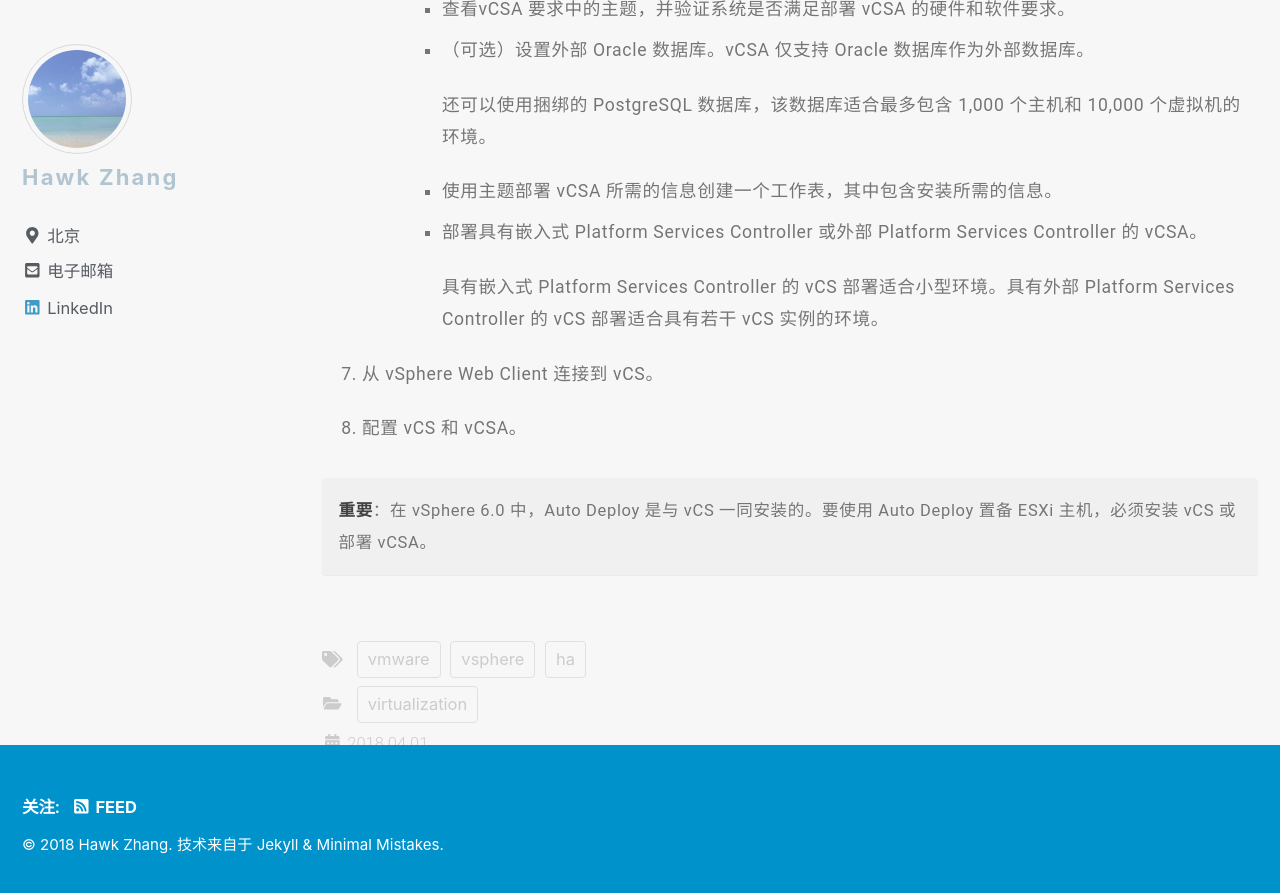
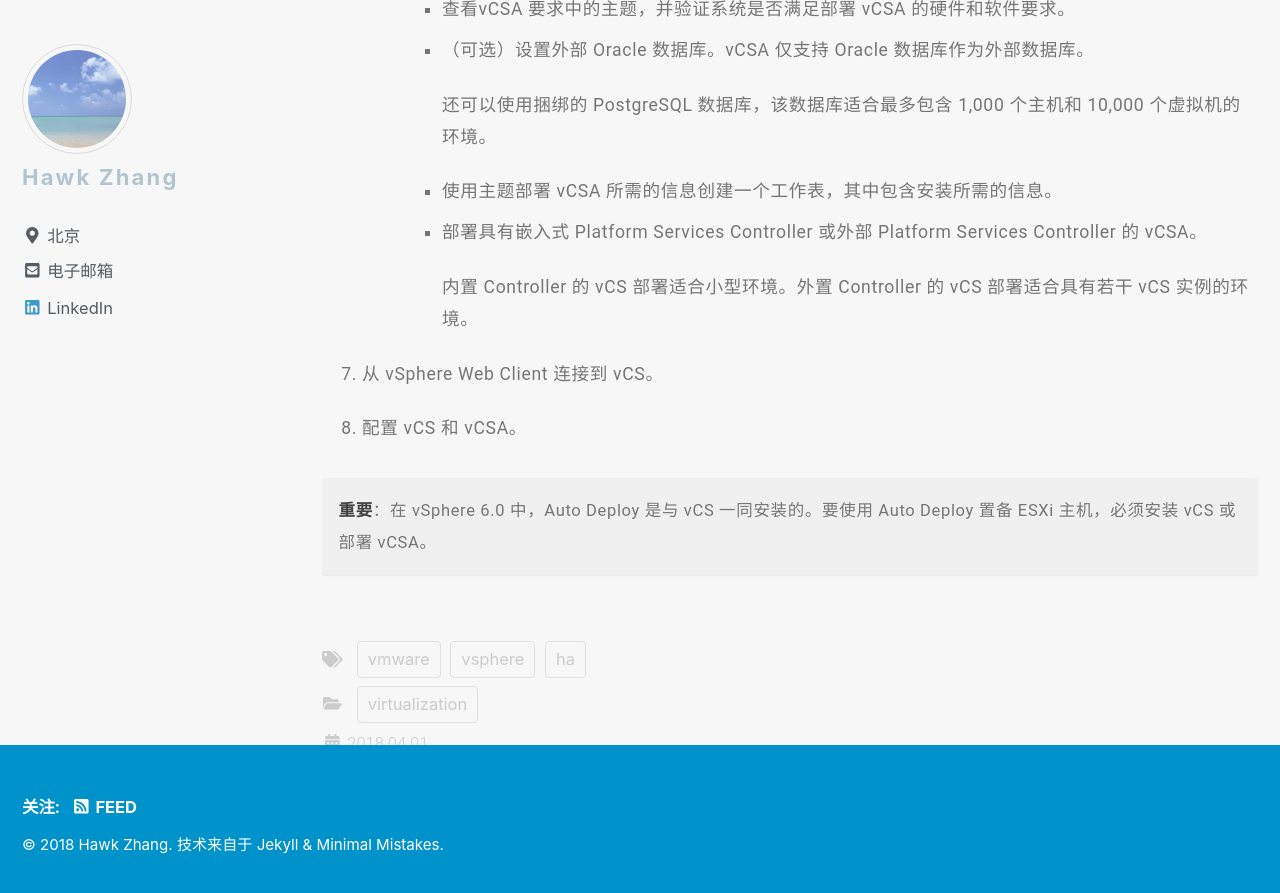
Before and after one commit to narru888/linotes_note, a Jekyll site: the page built from _posts/virtualizaion/2018-04-01-vsphere.setup.md, in a window 1280 px wide and 900 px high, scrolled down 7904 px. Shown: the top 893 px of the window. Built offline with Jekyll 4.4.1, drawn with Linux system fonts in a browser that asks for light colours; nearby versions of some CDN libraries; a script that is not in the unit is left out.

Commit message:
update on 2018-11-28 12:24:01 CST

```diff
--- a/_posts/virtualizaion/2018-04-01-vsphere.setup.md
+++ b/_posts/virtualizaion/2018-04-01-vsphere.setup.md
@@ -211,7 +211,7 @@ vCS 与 Controller 部署在不同的虚拟机或物理服务器上。可以在
 		- 使用主题部署 vCSA 所需的信息创建一个工作表，其中包含安装所需的信息。
 		- 部署具有嵌入式 Platform Services Controller 或外部 Platform Services Controller 的 vCSA。
 
-			具有嵌入式 Platform Services Controller 的 vCS 部署适合小型环境。具有外部 Platform Services Controller 的 vCS 部署适合具有若干 vCS 实例的环境。
+			内置 Controller 的 vCS 部署适合小型环境。外置 Controller 的 vCS 部署适合具有若干 vCS 实例的环境。
 
 7. 从 vSphere Web Client 连接到 vCS。
 
```
